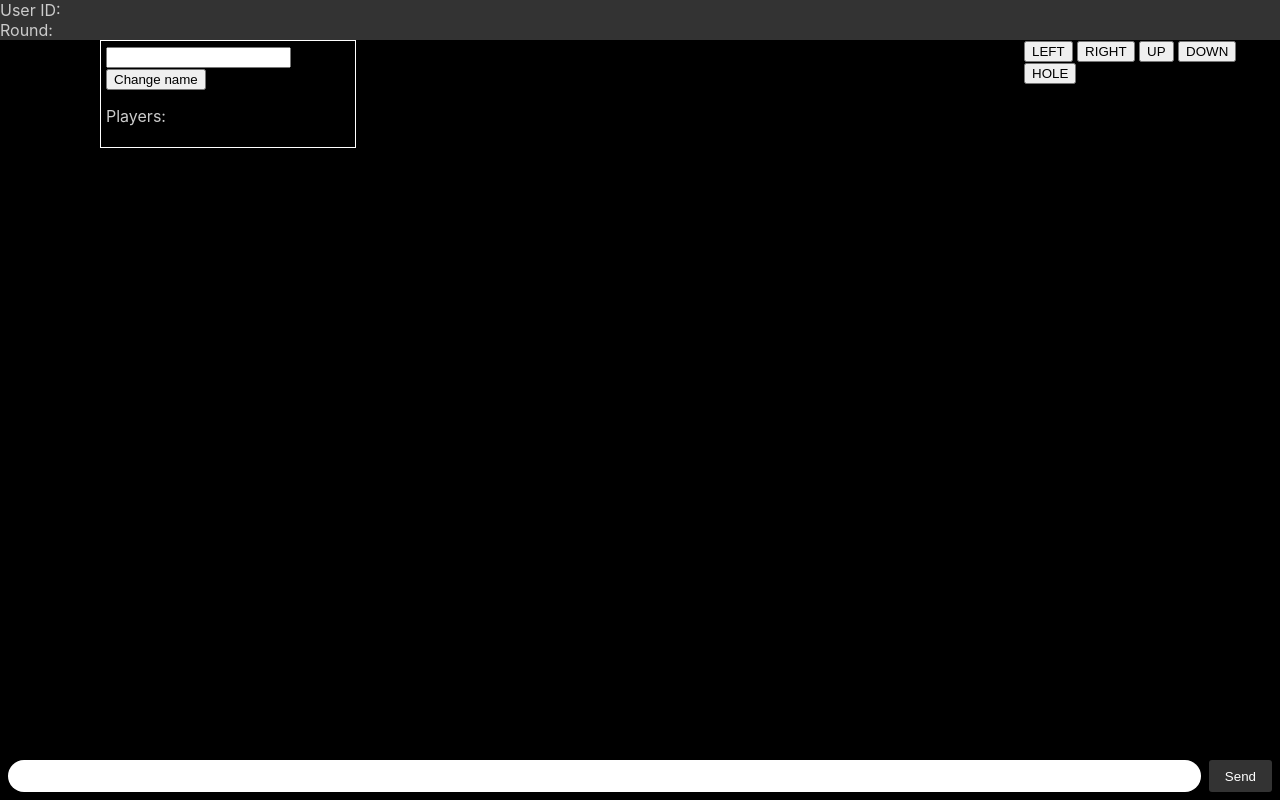
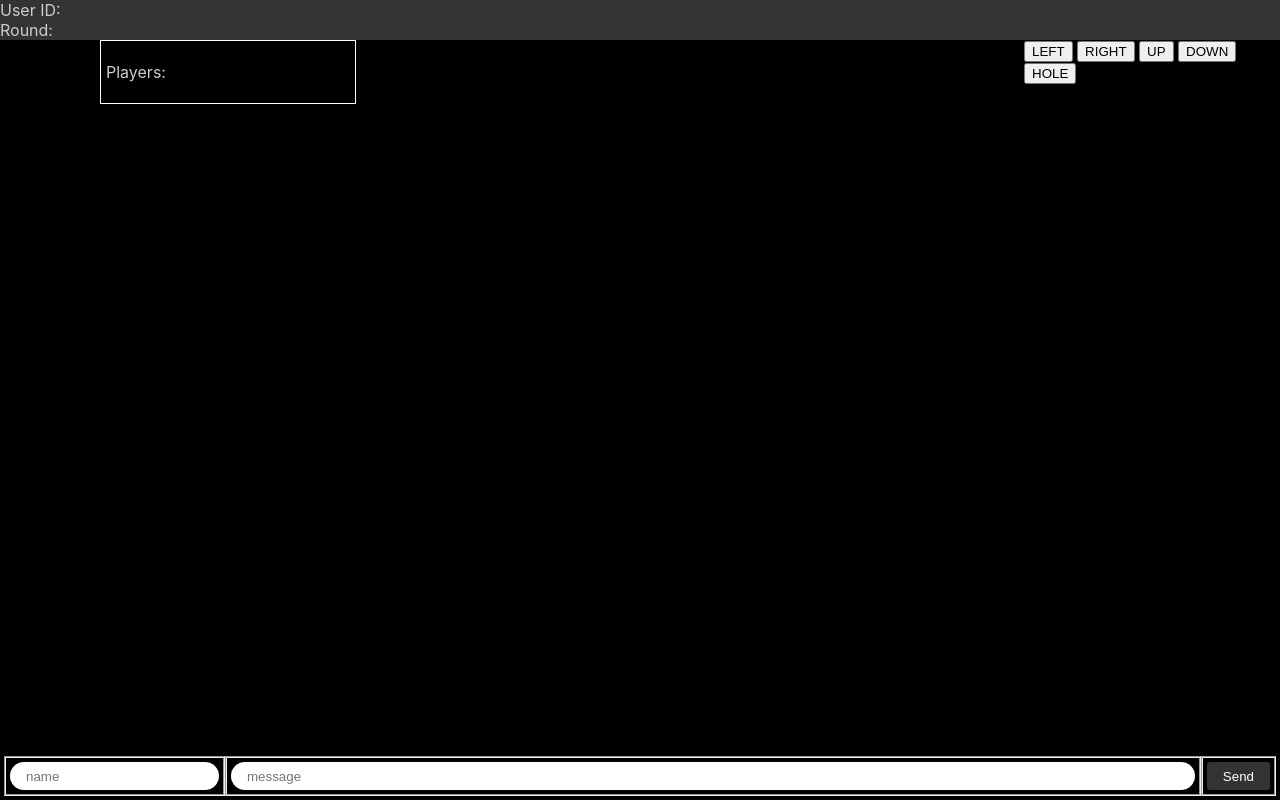
Before and after one commit to lqdchrm/patoro-ggj2022, a website with bundled scripts: page src/client/index.html in a window 1280 px wide. Built offline with nearby package versions, Linux system fonts and the light colour scheme.

Commit message:
moved namebox to bottom

```diff
--- a/src/client/client.js
+++ b/src/client/client.js
@@ -202,7 +202,6 @@ let viewModel = new class ViewModel {
 
 var form              = document.getElementById('form');
 var input             = document.getElementById('input');
-var name_change_form  = document.getElementById('name_change_form');
 var name_change_input = document.getElementById('name_change_input');
 
 var uiMessages      = document.getElementById('messages');
@@ -217,14 +216,10 @@ form.addEventListener('submit', function (e) {
         socket.emit('chat message', input.value);
         input.value = '';
     }
-});
 
-// chat input box
-name_change_form.addEventListener('submit', function (e) {
-    e.preventDefault();
     if (name_change_input.value) {
         socket.emit('name change message', name_change_input.value);
-        input.value = '';
+        name_change_input.value = '';
     }
 });
 
--- a/src/client/index.html
+++ b/src/client/index.html
@@ -25,9 +25,6 @@
             <button id="hole" class="command">HOLE</button>
         </div>
         <div id="player_list_div" class="ui">
-            <form id="name_change_form" action="">
-                <input id="name_change_input" autocomplete="off" /><button>Change name</button>
-            </form>
             <p>Players:</p>
             <ul id="player_list">
             </ul>
@@ -35,7 +32,15 @@
     </div>
 
     <form id="form" action="">
-      <input id="input" autocomplete="off" /><button>Send</button>
+        <fieldset>
+            <input id="name_change_input" placeholder="name" autocomplete="off" />
+        </fieldset>
+        <fieldset style="flex: 1 1 auto;">
+            <input id="input" placeholder="message" autocomplete="off" />
+        </fieldset>
+        <fieldset>
+            <button>Send</button>
+        </fieldset>
     </form>
 
     <!-- add livereload script -->
--- a/src/client/style.css
+++ b/src/client/style.css
@@ -196,7 +196,14 @@ body>* {
     backdrop-filter: blur(10px);
 }
 
-#input {
+#form fieldset {
+    flex: 0 1 auto;
+    display: flex;
+    padding: 0;
+    margin: 0;
+}
+
+#form input {
     border: none;
     padding: 0 1rem;
     flex-grow: 1;
@@ -204,11 +211,11 @@ body>* {
     margin: 0.25rem;
 }
 
-#input:focus {
+#form input:focus {
     outline: none;
 }
 
-#form>button {
+#form button {
     background: #333;
     border: none;
     padding: 0 1rem;
```
